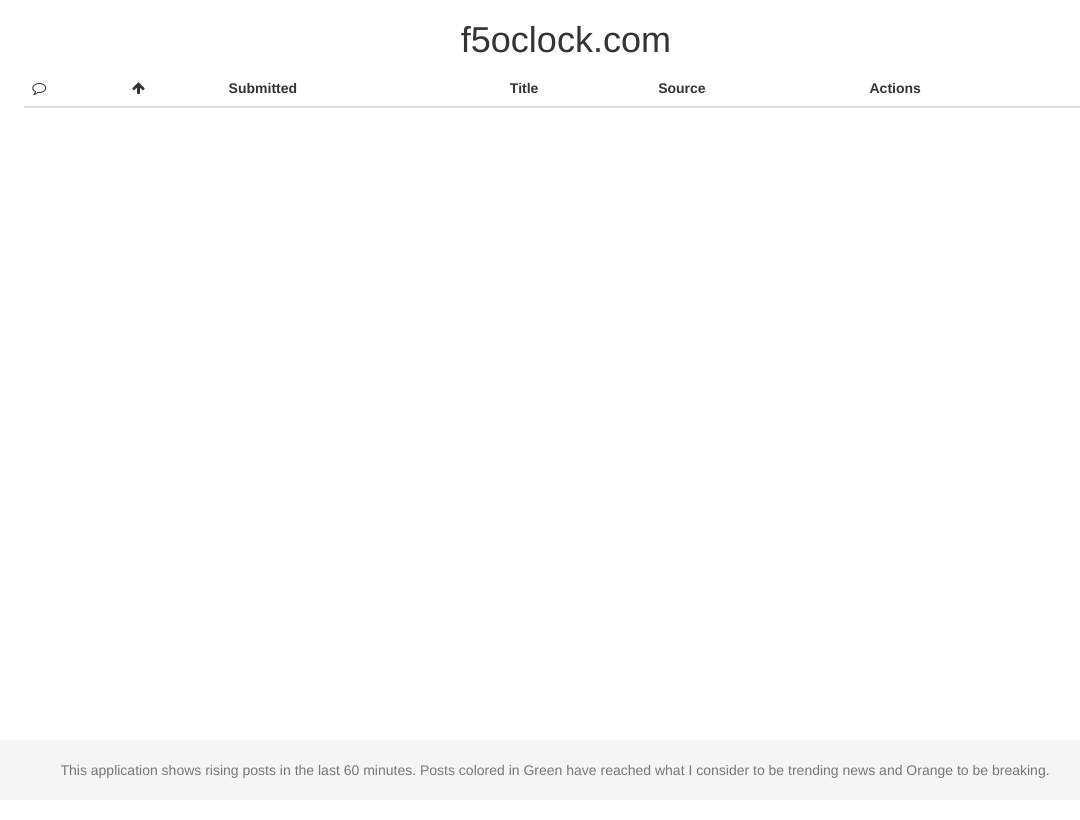
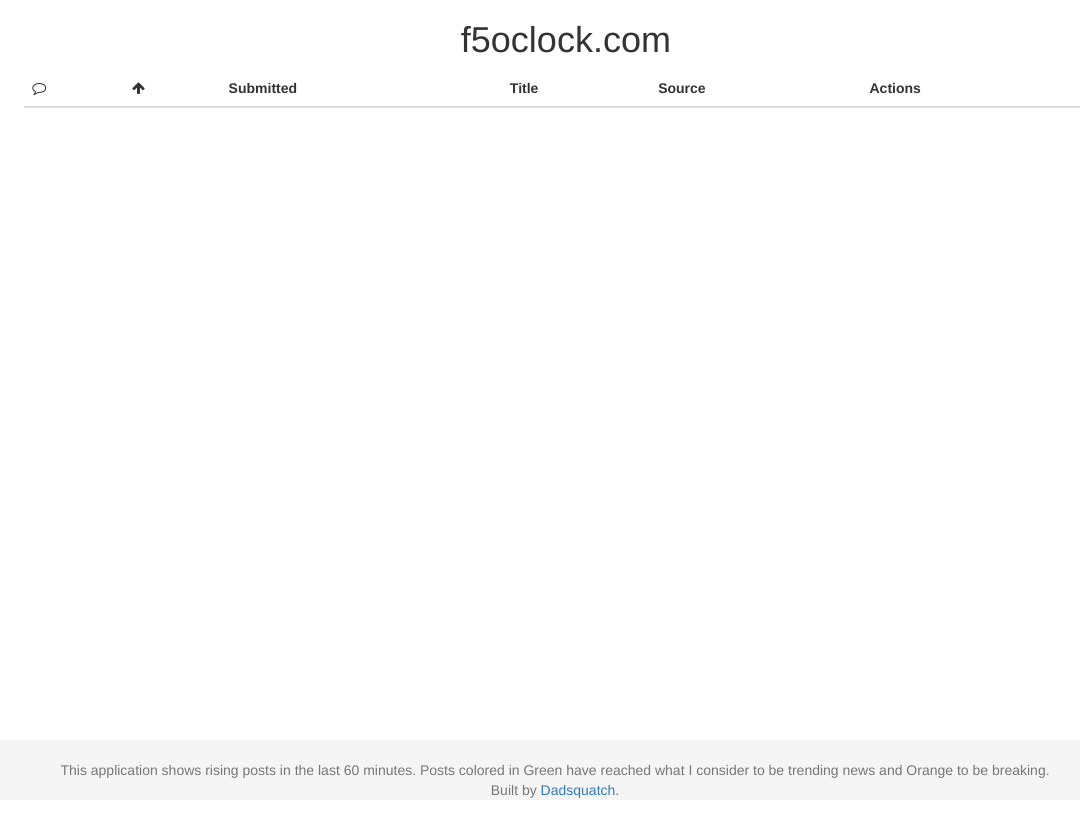
Before and after one commit to dadsquatch/f5oclock, a website: page views/index.html in a window 1280 px wide. Shown: the whole page, without its empty margins (85-1165 px from the left). Drawn offline with nearby package versions, Linux system fonts and the light colour scheme; some packages are replaced by stand-ins of ours; files that its build step writes are made by us from their sources; no server answers; a script that the page names is missing.

Commit message:
adding link to bottom

```diff
--- a/views/index.html
+++ b/views/index.html
@@ -60,7 +60,7 @@
     </div>
     <footer class="footer">
       <div class="container">
-        <p class="text-muted">This application shows rising posts in the last 60 minutes. Posts colored in Green have reached what I consider to be trending news and Orange to be breaking.</p>
+        <p class="text-muted">This application shows rising posts in the last 60 minutes. Posts colored in Green have reached what I consider to be trending news and Orange to be breaking.<br />Built by <a href="https://www.dadsquatch.com/">Dadsquatch</a>.</p>
       </div>
     </footer>
     <!-- jQuery (necessary for Bootstrap's JavaScript plugins) -->
```
